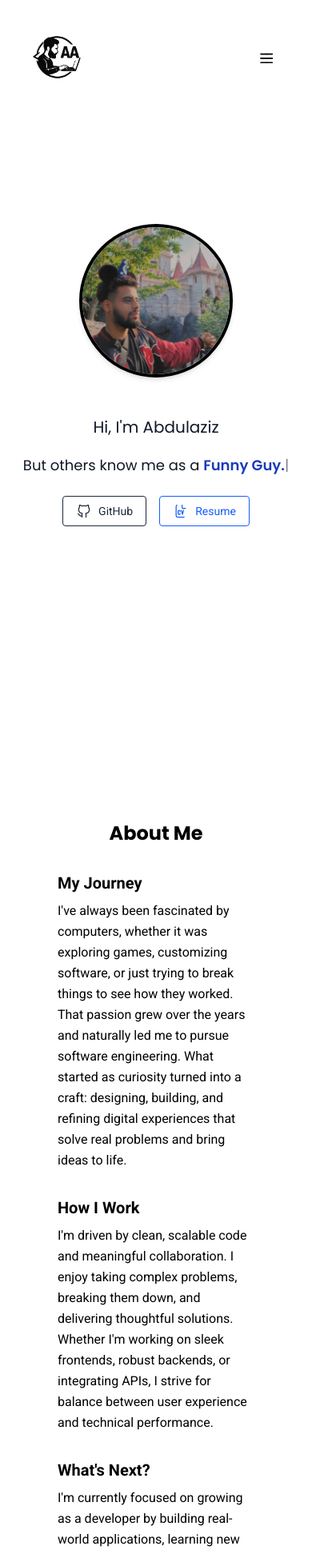
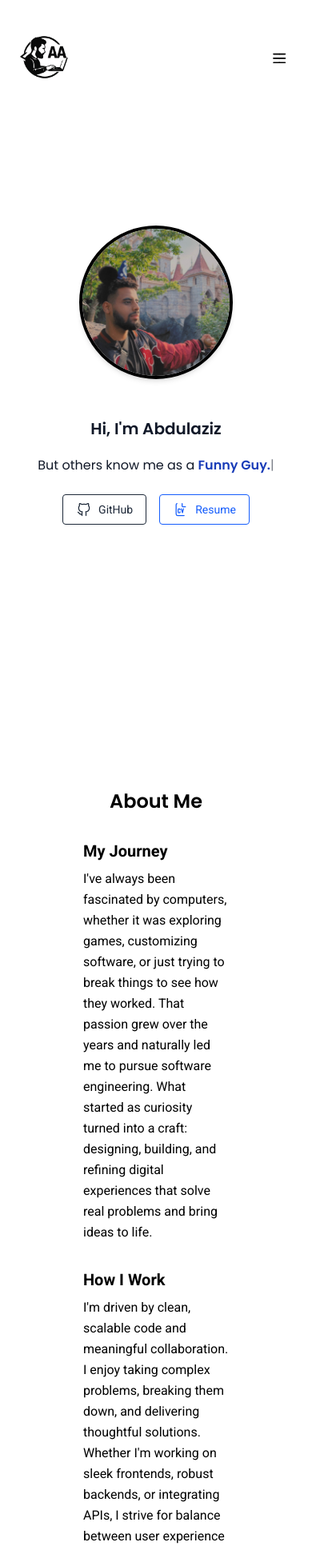
Before and after one commit to Abdulaziz-Abukar/portfolio, a React (Vite) app: page / in a window 390 px wide. Shown: the top 1938 px of the page at 80% size. Built offline with nearby package versions, Linux system fonts and the light colour scheme.

Commit message:
fixes padding issues, font sizing and adds transition animation to navbar elements for desktop

```diff
--- a/src/components/About.jsx
+++ b/src/components/About.jsx
@@ -4,7 +4,7 @@ export const About = () => {
   return (
     <div className="max-w-3xl mx-auto p-8 sm:p-10 space-y-8 font-body">
       <h2
-        className="text-2xl font-bold font-heading text-center scroll-mt-40"
+        className="text-2xl font-semibold font-heading text-center scroll-mt-40"
         id="about-section"
       >
         About Me
--- a/src/components/Hero.jsx
+++ b/src/components/Hero.jsx
@@ -12,7 +12,6 @@ const titles = [
   "Problem Solver.",
   "Tech Enthusiast.",
   "Lifelong Learner.",
-  "Digital Craftsman.",
 ];
 
 export const Hero = ({ menuOpen }) => {
@@ -70,12 +69,12 @@ export const Hero = ({ menuOpen }) => {
 
         {/* Text Section */}
         <div className="text-center xl:text-left space-y-5 max-w-2xl">
-          <h1 className="text-xl md:text-2xl text-gray-900 font-heading">
+          <h1 className="text-xl md:text-2xl text-gray-900 font-semibold font-heading">
             Hi, I'm Abdulaziz
           </h1>
-          <h3 className="text-lg md:text-2xl text-gray-900 font-heading">
+          <h3 className="text-base md:text-2xl text-gray-900 font-heading">
             But others know me as a{" "}
-            <span className="text-lg md:text-3xl text-blue-800 font-semibold">
+            <span className="text-base md:text-3xl text-blue-800 font-semibold">
               {text}
             </span>
             {!menuOpen && <span className="animate-pulse">|</span>}
--- a/src/components/Navbar.jsx
+++ b/src/components/Navbar.jsx
@@ -29,7 +29,9 @@ export const Navbar = ({ menuOpen, setMenuOpen }) => {
       <ul className="hidden lg:flex justify-center items-center gap-14 text-xl">
         {navItems.map((item, i) => (
           <li key={i}>
-            <a href={item.href}>{item.name}</a>
+            <a href={item.href} className="underline-hover">
+              {item.name}
+            </a>
           </li>
         ))}
       </ul>
--- a/src/components/Skills.jsx
+++ b/src/components/Skills.jsx
@@ -16,7 +16,7 @@ export const Skills = () => {
       <section className="flex flex-col items-center justify-center w-full px-4">
         <div className="w-full max-w-3xl skills-height p-6 sm:p-10 space-y-8">
           <h2
-            className="text-2xl font-bold font-heading text-center mb-6 scroll-mt-40"
+            className="text-2xl font-semibold font-heading text-center mb-6 scroll-mt-40"
             id="skills-section"
           >
             Skills
--- a/src/index.css
+++ b/src/index.css
@@ -19,3 +19,23 @@ html {
 .skills-height {
   min-height: 450px;
 }
+
+.underline-hover {
+  position: relative;
+  display: inline-block;
+}
+
+.underline-hover::after {
+  content: "";
+  position: absolute;
+  width: 0;
+  height: 2px;
+  left: 0;
+  bottom: 0;
+  background-color: currentColor;
+  transition: width 0.3s ease-in-out;
+}
+
+.underline-hover:hover::after {
+  width: 100%;
+}
--- a/src/pages/Home.jsx
+++ b/src/pages/Home.jsx
@@ -11,7 +11,7 @@ export const Home = () => {
     <>
       {/* TextLogo + Navbar (potential Theme Toggler?) */}
       <header
-        className={`w-full sticky top-0 flex justify-between items-center py-8 sm:px-18 px-8`}
+        className={`w-full sticky top-0 flex justify-between items-center py-8 lg:px-18 px-4`}
       >
         <TextLogo menuOpen={menuOpen} />
         <Navbar menuOpen={menuOpen} setMenuOpen={setMenuOpen} />
@@ -22,7 +22,7 @@ export const Home = () => {
           <Hero menuOpen={menuOpen} />
         </section>
         {/* About */}
-        <section className="p-10 sm:px-18 mt-40">
+        <section className="px-18 mt-40">
           <About />
         </section>
         {/* Skills */}
```
